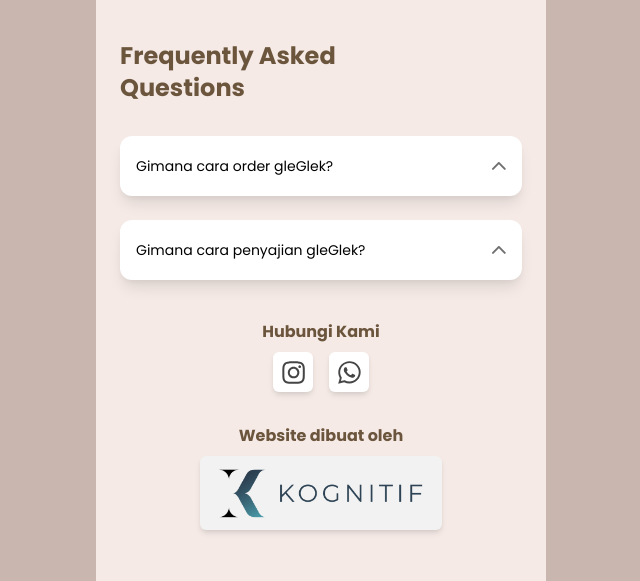
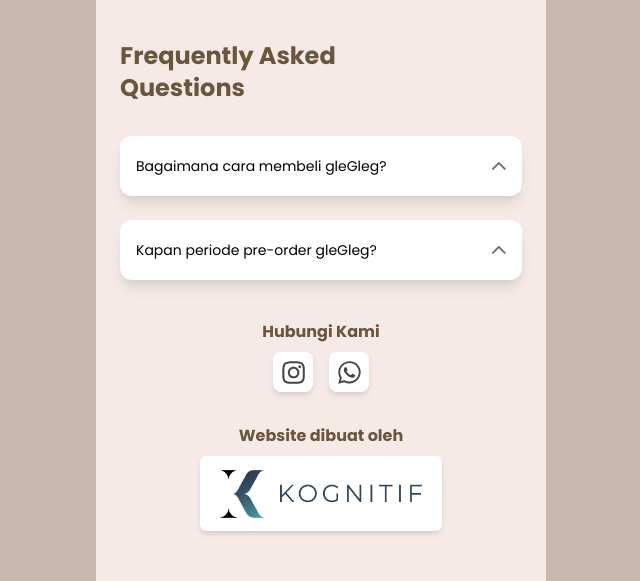
Before and after one commit to Glegeg/glegeg-id, a React (Create React App) app: page /faq in a window 1280 px wide. Shown: the top 581 px of the page, without its empty margins (319-959 px from the left). Built offline with nearby package versions, Linux system fonts and the light colour scheme.

Commit message:
Fetch faq items from local file

```diff
--- a/src/components/pages/Faq.jsx
+++ b/src/components/pages/Faq.jsx
@@ -7,6 +7,7 @@ import AccordionTitle from "../AccordionTitle";
 import { ReactComponent as Whatsapp } from "../../assets/whatsapp.svg";
 import { ReactComponent as Instagram } from "../../assets/instagram.svg";
 import kognitif from "../../assets/kognitif.jpg";
+import faq from "../../faq";
 
 function Faq({ setNav, ...props }) {
   useEffect(() => {
@@ -14,7 +15,7 @@ function Faq({ setNav, ...props }) {
   }, [setNav]);
 
   return (
-    <div className="p-6">
+    <div className="p-6 mb-32">
       <div className="page-title mt-4 mb-8">
         <h2 className="text-heading font-bold text-2xl">
           Frequently Asked
@@ -23,31 +24,28 @@ function Faq({ setNav, ...props }) {
         </h2>
       </div>
 
+      {faq.map((item, index) => {
+        return (
           <Collapsible
-        trigger={<AccordionTitle title="Gimana cara order gleGlek?" />}
+            trigger={<AccordionTitle title={item.judul} />}
             triggerStyle={{ cursor: "pointer" }}
             transitionTime={200}
             easing="ease-in-out"
+            key={index}
           >
             <AccordionContent>
-          Lorem ipsum dolor sit amet, consectetur adipiscing elit. Nullam in
-          suscipit nisl, nec vulputate velit. Praesent ut libero nec lorem
-          facilisis pellentesque sagittis at risus.{" "}
+              {item.isi.map((faqItem, idx) => (
+                <p
+                  className={item.isi.length - 1 === idx ? "" : "mb-4"}
+                  key={idx + 100}
+                >
+                  {faqItem}
+                </p>
+              ))}
             </AccordionContent>
           </Collapsible>
-
-      <Collapsible
-        trigger={<AccordionTitle title="Gimana cara penyajian gleGlek?" />}
-        triggerStyle={{ cursor: "pointer" }}
-        transitionTime={200}
-        easing="ease-in-out"
-      >
-        <AccordionContent>
-          Lorem ipsum dolor sit amet, consectetur adipiscing elit. Nullam in
-          suscipit nisl, nec vulputate velit. Praesent ut libero nec lorem
-          facilisis pellentesque sagittis at risus.{" "}
-        </AccordionContent>
-      </Collapsible>
+        );
+      })}
 
       <div className="mt-10 text-center">
         <h3 className="text-heading font-bold">Hubungi Kami</h3>
@@ -57,7 +55,7 @@ function Faq({ setNav, ...props }) {
             target="_blank"
             rel="noopener noreferrer"
           >
-            <div className="w-10 h-10 mr-2 p-2 bg-white rounded-md shadow-md flex items-center justify-center">
+            <div className="w-10 h-10 mr-2 p-2 bg-white rounded-lg shadow-md flex items-center justify-center">
               <Instagram />
             </div>
           </a>
@@ -66,7 +64,7 @@ function Faq({ setNav, ...props }) {
             target="_blank"
             rel="noopener noreferrer"
           >
-            <div className="w-10 h-10 ml-2 p-2 bg-white rounded-md shadow-md flex items-center justify-center">
+            <div className="w-10 h-10 ml-2 p-2 bg-white rounded-lg shadow-md flex items-center justify-center">
               <Whatsapp />
             </div>
           </a>
@@ -76,10 +74,7 @@ function Faq({ setNav, ...props }) {
       <div className="mt-8 text-center">
         <h3 className="text-heading font-bold">Website dibuat oleh</h3>
         <a href="https://kognitif.id" target="_blank" rel="noopener noreferrer">
-          <div
-            className="rounded-md shadow-md px-4 py-2 w-3/5 mx-auto mt-2"
-            style={{ backgroundColor: "#F2F2F2" }}
-          >
+          <div className="bg-white rounded-md shadow-md px-4 py-2 w-3/5 mx-auto mt-2">
             <img src={kognitif} alt="Logo kognitif.id" className="" />
           </div>
         </a>
--- /dev/null
+++ b/src/faq.js
@@ -0,0 +1,19 @@
+const faq = [
+  {
+    judul: "Bagaimana cara membeli gleGleg?",
+    isi: [
+      "1. Buka katalog produk kami di halaman beranda.",
+      "2. Klik pesan dalam halaman produk.",
+      "3. Isi data diri dan klik tombol pesan.",
+      "4. Detail pesanan akan dikirimkan melalui Whatsapp.",
+    ],
+  },
+  {
+    judul: "Kapan periode pre-order gleGleg?",
+    isi: [
+      "Lorem ipsum dolor sit amet, consectetur adipiscing elit. Nullam in suscipit nisl, nec vulputate velit. Praesent ut libero nec lorem facilisis pellentesque sagittis at risus.",
+    ],
+  },
+];
+
+export default faq;
```
Also changed, not shown: src/assets/kognitif.jpg. Lines whose indentation alone changed are shown as unchanged.
